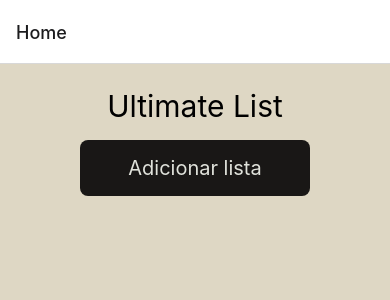
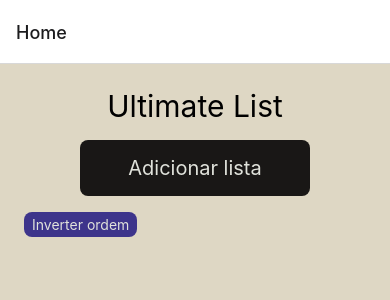
Before and after one commit to JoaoVitorWinter/aplicativoListas, a React Native app: screen / in a window 390 px wide. Shown: the top 300 px of the page. Built offline with nearby package versions, Linux system fonts and the light colour scheme.

Commit message:
Botão de inversor criado e funcionando | 12/11 16:10

```diff
--- a/src/HomeScreen/HomeScreen.js
+++ b/src/HomeScreen/HomeScreen.js
@@ -1,5 +1,5 @@
 import { useState, useEffect, useMemo } from "react";
-import { View, Text, StyleSheet, ScrollView } from "react-native";
+import { View, Text, StyleSheet, ScrollView, Pressable } from "react-native";
 
 import { useIsFocused } from "@react-navigation/native";
 import AsyncStorage from "@react-native-async-storage/async-storage";
@@ -12,6 +12,7 @@ import metadata from '../storage.metadata.json';
 export default function HomeScreen({ route, navigation }) {
     const focus = useIsFocused();
     const [lists, setLists] = useState(new Array());
+    const [order, setOrder] = useState("column");
 
     useEffect(() => {
         getLists();
@@ -23,7 +24,7 @@ export default function HomeScreen({ route, navigation }) {
 
     const listsDisplay = useMemo(() => {
         return (
-            <View style={{ width: "100%", alignItems: "center", gap: 8 }}>
+            <View style={{ width: "100%", alignItems: "center", gap: 8, flexDirection: order }}>
                 {
                     lists.map((item, index) => {
                         return (
@@ -40,7 +41,7 @@ export default function HomeScreen({ route, navigation }) {
                 }
             </View>
         )
-    }, [lists]);
+    }, [lists, order]);
 
 
     const saveLists = async () => {
@@ -55,10 +56,13 @@ export default function HomeScreen({ route, navigation }) {
         }
     }
 
+    const reverseOrder = () => {
+        order == "column" ? setOrder("column-reverse") : setOrder("column");
+    }
+
     return (
         <ScrollView>
             <View style={styles.container}>
-
                 <Text style={styles.title}>Ultimate List</Text>
                 <Button
                     onPress={() => {
@@ -68,6 +72,9 @@ export default function HomeScreen({ route, navigation }) {
                         });
                     }}
                     text={"Adicionar lista"} />
+                <Pressable onPress={reverseOrder} style={styles.inverter}>
+                    <Text style={styles.text}>Inverter ordem</Text>
+                </Pressable>
                 {
                     listsDisplay
                 }
@@ -86,6 +93,17 @@ const styles = StyleSheet.create({
     title: {
         fontSize: 30,
         textAlign: "center"
+    },
+    inverter: {
+        marginHorizontal: 24,
+        width: "fit-content",
+        backgroundColor: "#3D348B",
+        paddingHorizontal: 8,
+        paddingVertical: 4,
+        borderRadius: 8
+    },
+    text: {
+        color: "#E0E2DB",
     }
 
 });
--- a/src/ListScreen/ListScreen.js
+++ b/src/ListScreen/ListScreen.js
@@ -1,5 +1,5 @@
 import { useEffect, useMemo, useState } from 'react';
-import { StyleSheet, View, Text, ScrollView } from 'react-native';
+import { StyleSheet, View, Text, ScrollView, Pressable } from 'react-native';
 
 import { useIsFocused } from "@react-navigation/native";
 import AsyncStorage from "@react-native-async-storage/async-storage";
@@ -12,6 +12,7 @@ export default function ListScreen({ route, navigation }) {
     const { list, listIndex } = route.params;
     const focus = useIsFocused();
     const [useList, setUseList] = useState(["", "", new Array()]);
+    const [order, setOrder] = useState("column");
 
     useEffect(() => {
         getList(listIndex);
@@ -33,7 +34,7 @@ export default function ListScreen({ route, navigation }) {
 
     const itemsDisplay = useMemo(() => {
         return (
-            <View style={{ width: "100%", alignItems: "center", gap: 8 }}>
+            <View style={{ width: "100%", alignItems: "center", gap: 8, flexDirection: order }}>
                 {
                     useList[2].map((item, index) => {
                         return (
@@ -54,7 +55,7 @@ export default function ListScreen({ route, navigation }) {
                 }
             </View>
         )
-    }, [useList]);
+    }, [useList, order]);
 
     const saveLists = async (lists) => {
         const saveList = lists || "";
@@ -68,6 +69,10 @@ export default function ListScreen({ route, navigation }) {
         }
     }
 
+    const reverseOrder = () => {
+        order == "column" ? setOrder("column-reverse") : setOrder("column");
+    }
+
     return (
         <ScrollView>
             <View style={styles.container}>
@@ -79,6 +84,9 @@ export default function ListScreen({ route, navigation }) {
                         listIndex: listIndex
                     })
                 }} />
+                <Pressable onPress={reverseOrder} style={styles.inverter}>
+                    <Text style={styles.text}>Inverter ordem</Text>
+                </Pressable>
                 {
                     itemsDisplay
                 }
@@ -97,5 +105,16 @@ const styles = StyleSheet.create({
     title: {
         fontSize: 30,
         textAlign: "center"
+    },
+    inverter: {
+        marginHorizontal: 24,
+        width: "fit-content",
+        backgroundColor: "#3D348B",
+        paddingHorizontal: 8,
+        paddingVertical: 4,
+        borderRadius: 8
+    },
+    text: {
+        color: "#E0E2DB"
     }
 });
```
Also changed, not shown: ideias.txt.
